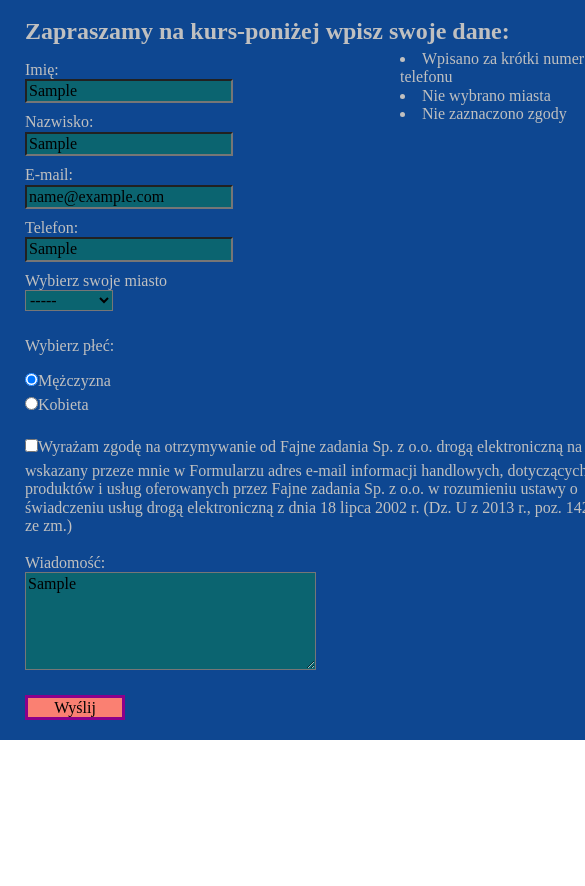
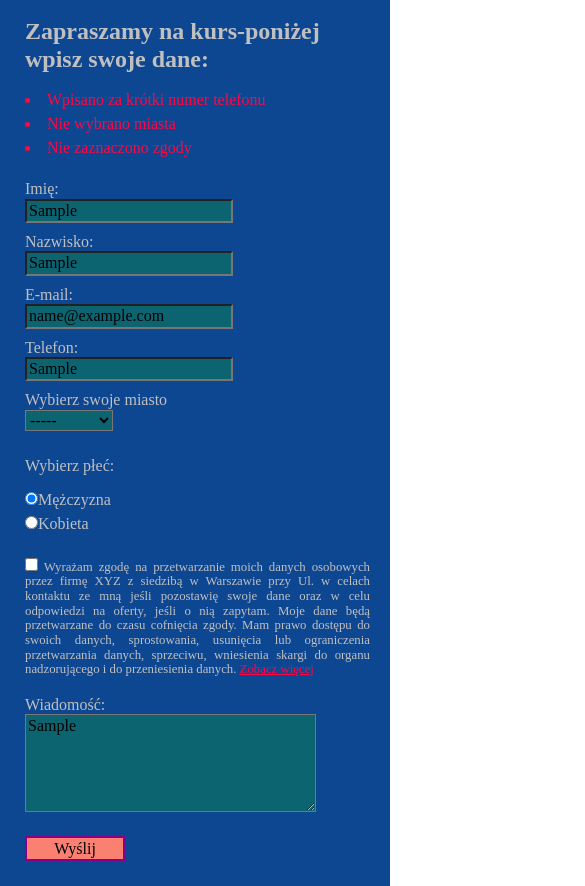
Before and after one commit to noszczykmichal/noszczykmichal.github.io, a plain HTML site: page zadania-domowe/Formularz/index.html in a window 390 px wide. Both pictures are taken after typing "Sample", "Sample", "name@example.com", "Sample", "Sample" into the empty fields and a click on the input "Wyślij". Shown: the whole page, 585 px wide, since content can reach past the window. Before the commit the page ends 844 px from the top, so only its background shows below. Drawn offline with Linux system fonts and the light colour scheme.

Commit message:
added responsive CSS

```diff
--- a/zadania-domowe/Formularz/css/style.css
+++ b/zadania-domowe/Formularz/css/style.css
@@ -1,20 +1,17 @@
 *{
     box-sizing: border-box;
 }
-body{
-    margin: 0;
-}
 
 .main{
+    margin: 0;
     background-image: linear-gradient(to top, #5ee7df 0%, #b490ca 100%);
 }
 
 .container{
-    box-sizing: border-box;
     position: relative;
     width:600px;
     background-color: rgb(14, 71, 145);
-    padding: 2px 0px 10px 25px;
+    padding: 2px 20px 15px 25px;
     color: rgb(192, 192, 192);
 }
 
@@ -23,11 +20,29 @@ body{
     margin-bottom: 15px;
 }
 
-form input, form select{
+form input:not([type='checkbox']), form select{
     margin-bottom: 10px;
 }
 
-form label{
+.main .container form label{
+    display: block;
+}
+
+.main .container form label[for="agreement"]{
+    font-size: 0.8em;
+    text-align: justify;
+}
+
+.main .container form label a{
+    color: rgb(255, 7, 67);
+}
+
+span:nth-child(4){
+    display: none;
+}
+
+/* class for showing and hiding the long text of consent */
+.main .container .agreementLong{
     display: block;
 }
 
@@ -43,9 +58,9 @@ form input, form select, form textarea{
     border-color: rgb(154, 205, 50);
 }
 
-form input:focus, form input:focus, form select:focus, form textarea:focus{
+form input:focus, form select:focus, form textarea:focus{
     background-color: rgb(250, 128, 114);
-    border: 3px solid rgb(139, 0, 139);
+    border: 2px solid rgb(139, 0, 139);
 }
 
 
@@ -56,8 +71,26 @@ form input:focus, form input:focus, form select:focus, form textarea:focus{
 
 .containerUnfilled{
     position: absolute;
-    height: 50vh;
-    width: 200px;
-    right: 0;
-    top: 50px;
+    right: 10px;
+    top: 60px;
+    color: rgb(255, 7, 67);
+    line-height: 1.5;
 }
+
+/* Responsive CSS */
+
+@media(max-width:600px){
+    .container{
+        max-width: 100%;
+    }
+}
+
+@media(max-width:500px){
+    .container{
+        position: static;
+    }
+    .containerUnfilled{
+        position: static;
+        margin-bottom: 20px;
+    }
+}
--- a/zadania-domowe/Formularz/index.html
+++ b/zadania-domowe/Formularz/index.html
@@ -15,6 +15,7 @@
     <div class="container">
         <form action="https://formspree.io/mqkadaag" method="POST">
             <h1 class="formHeader">Zapraszamy na kurs-poniżej wpisz swoje dane:</h1>
+            <div class="containerUnfilled"></div>
             <label for="name">Imię:</label>
             <input type="text" name="name" id="name"><br>
 
@@ -36,16 +37,28 @@
             </select><br>
 
             <p>Wybierz płeć:</p>
-            <label for="male"><input type="radio" name="gender" id="male" value="male" checked="true">Mężczyzna</label>
+            <label for="male"><input type="radio" name="gender" id="male" value="male" checked>Mężczyzna</label>
             <label for="female"><input type="radio" name="gender" id="female" value="female">Kobieta</label><br>
 
-            <label for="agreement"><input type="checkbox" name="agreement" id="agreement">Wyrażam zgodę na
-                otrzymywanie
-                od Fajne zadania Sp. z o.o. drogą elektroniczną na wskazany przeze mnie w Formularzu adres e-mail
-                informacji handlowych, dotyczących produktów i usług oferowanych przez Fajne zadania Sp. z o.o. w
-                rozumieniu ustawy o świadczeniu usług drogą elektroniczną z dnia 18 lipca 2002 r. (Dz. U z 2013 r.,
-                poz.
-                1422 ze zm.)</label>
+            <label for="agreement">
+                <input type="checkbox" name="agreement" id="agreement">
+                <span>Wyrażam zgodę na przetwarzanie moich danych osobowych przez firmę XYZ z siedzibą w Warszawie przy
+                    Ul. w celach kontaktu ze mną jeśli pozostawię swoje dane oraz w celu odpowiedzi na oferty, jeśli o
+                    nią zapytam. Moje dane będą przetwarzane do czasu cofnięcia zgody. Mam prawo dostępu do swoich danych,
+                    sprostowania, usunięcia lub ograniczenia przetwarzania danych, sprzeciwu, wniesienia skargi do
+                    organu nadzorującego i do przeniesienia danych.</span>
+                <a href="" id="showMore">Zobacz więcej</a>
+                <span>Działając w zgodzie z art. 13 ust. 1 i ust. 2 rozporządzenia Parlamentu
+                    Europejskiego i Rady (UE) 2016/679 z 27 kwietnia 2016 w skrócie RODO informujemy, że nasza strona
+                    będzie za Twoją zgodą pobierać i przetwarzać dane osobowe. Administratorem Państwa danych osobowych
+                    jest firma: XYZ, ul. Warszawa. Przetwarzanie Państwa danych osobowych odbywa się na podstawie
+                    art. 6 RODO i w celach marketingowych. Państwa dane osobowe będą przetwarzane przez okres 5 lat do
+                    czasu wykorzystania możliwości marketingowych i analizy danych potrzebnych do prowadzenia działalności
+                    gospodarczej lub do czasu odwołania zgody na przetwarzanie danych. Informujemy, że mają Państwo
+                    prawo do wycofania tej zgody w dowolnym terminie. Dane osobowe będą przetwarzane do czasu jej
+                    wycofania. Mają Państwo również prawo dostępu do swoich danych, ich sprostowania, usunięcia lub
+                    ograniczenia przetwarzania, a także do wniesienia skargi do organu nadzorującego.</span>
+            </label>
             <br>
 
             <label for="message">Wiadomość:</label>
@@ -54,7 +67,6 @@
 
             <input type="submit" value="Wyślij" class="submit">
         </form>
-        <div class="containerUnfilled"></div>
     </div>
 </section>
 
--- a/zadania-domowe/Formularz/js/main.js
+++ b/zadania-domowe/Formularz/js/main.js
@@ -2,6 +2,7 @@
 
 const submit= document.querySelector('[class=submit]');
 const unfilled=document.querySelector('[class=containerUnfilled]');
+const showMore=document.getElementById('showMore');
 let errors=[]; //array for holding any errors that may occur during filling up the form
 
 //addEventListener on submit button
@@ -14,7 +15,6 @@ submit.addEventListener('click', function(event){
     const email=document.getElementById('email').value;
     const phone=document.getElementById('phone').value;
     const city=document.getElementById('city').value;
-    const agreement=document.getElementById('agreement');
 
     //conditional statements to check whether all is filled up correctly; there is no verification of text area as its filling is optional;
 
@@ -53,7 +53,7 @@ submit.addEventListener('click', function(event){
     //conditional statement checks if array with errors is empty; if it's not the list of blank inputs is displayed in div with class 'containerUnfilled';
 
    if(errors.length!=0){
-       unfilled.innerHTML="";
+       unfilled.innerHTML='';
        for(let i=0; i<errors.length; i++){
            unfilled.insertAdjacentHTML('beforeend', errors[i]);
        }
@@ -62,3 +62,19 @@ submit.addEventListener('click', function(event){
    //after the final iteration of the loop the array is emptied to prevent the list from being doubled on the next check;
    errors=[];
 })
+
+//addEventListener on link to show or hide the full text of the consent
+
+showMore.addEventListener('click', function(event){
+    event.preventDefault();
+
+    const spanAgreement=event.target.nextElementSibling;
+
+    if(spanAgreement.classList=='agreementLong'){
+        spanAgreement.classList.remove('agreementLong');
+        event.target.innerHTML='Zobacz więcej';
+    }else if(spanAgreement.classList==''){
+        spanAgreement.classList.add('agreementLong');
+        event.target.innerHTML='Zobacz mniej';
+    }
+})
```
